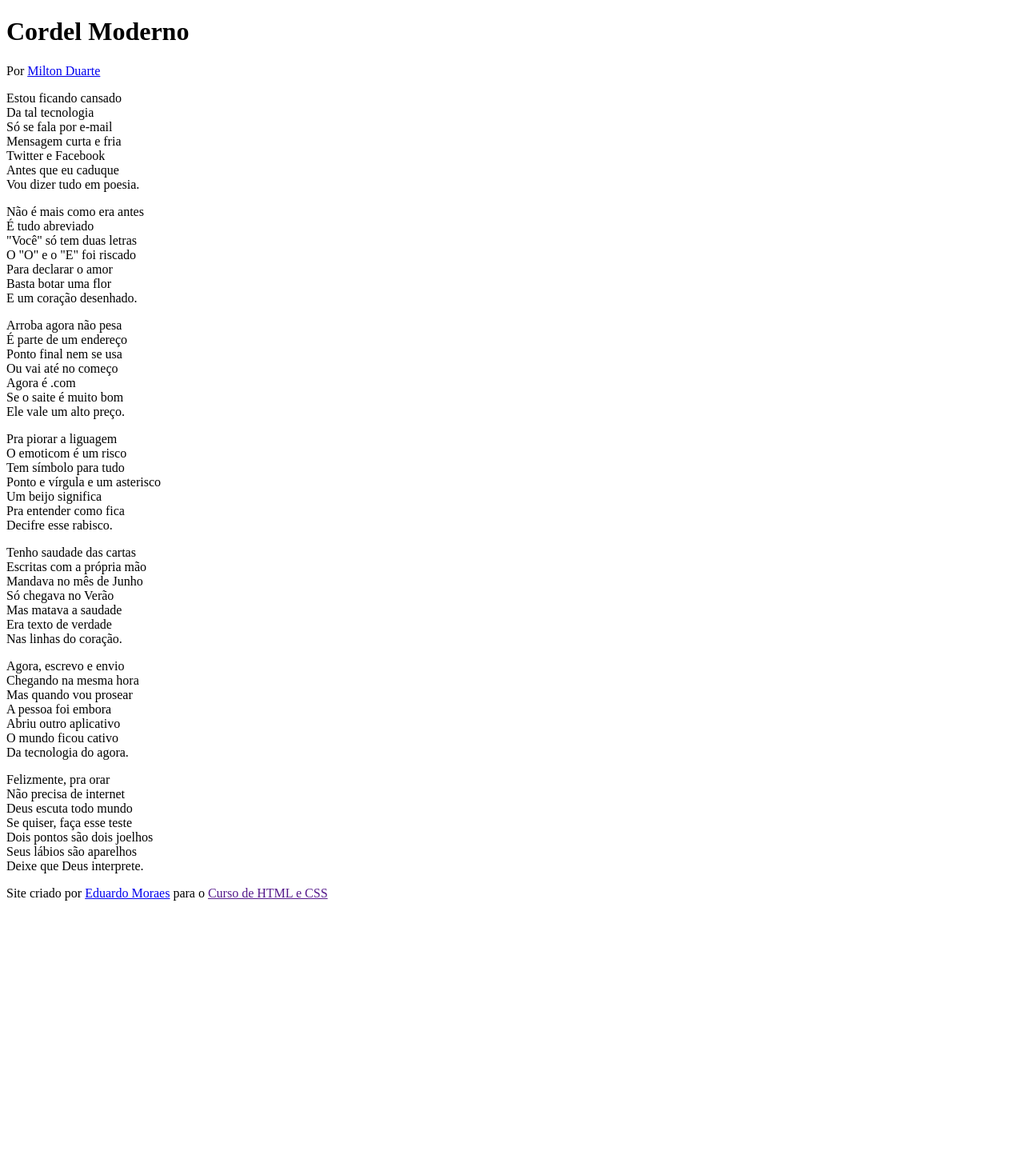
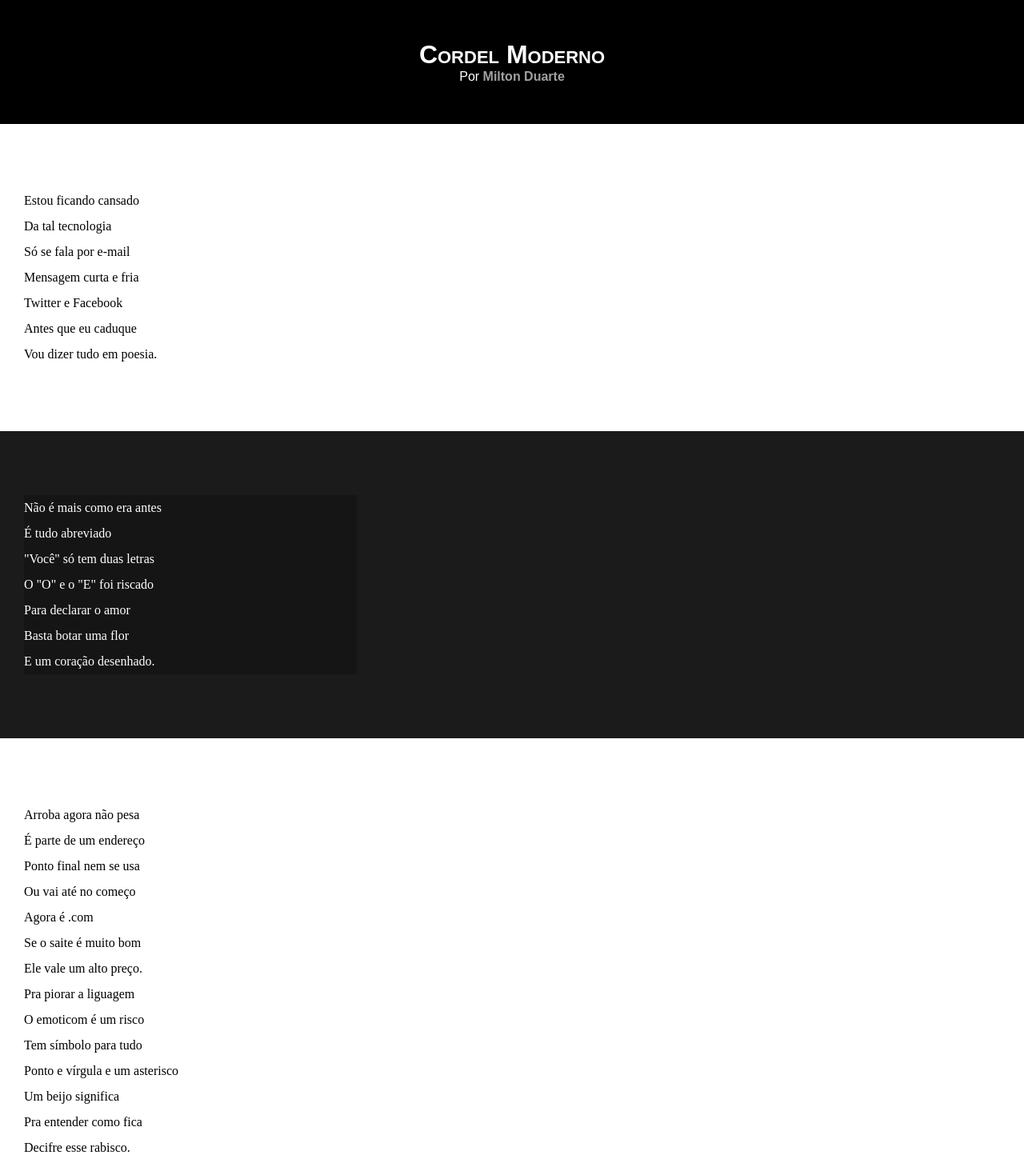
Before and after one commit to eduoop/HTML---CSS, a plain HTML site: page desafios/desafio 03/index.html in a window 1280 px wide. Shown: the top 1454 px of the page at 80% size. Before the commit the page ends 1142 px from the top, so only its background shows below. Drawn offline with Linux system fonts and the light colour scheme.

Commit message:
Estilos dos textos e blocos

```diff
--- a/desafios/desafio 03/index.html
+++ b/desafios/desafio 03/index.html
@@ -13,7 +13,7 @@
         <p>Por <a href="https://www.recantodasletras.com.br/" target="_blank">Milton Duarte</a></p>
     </header>
 
-    <section>
+    <section class="normal">
         <p>
             Estou ficando cansado <br>
             Da tal tecnologia <br>
@@ -25,7 +25,7 @@
         </p>
     </section>
 
-    <section>
+    <section class="image">
         <p>
             Não é mais como era antes <br>
             É tudo abreviado <br>
@@ -37,7 +37,7 @@
         </p>
     </section>
 
-    <section>
+    <section class="normal">
         <p>
             Arroba agora não pesa <br>
             É parte de um endereço <br>
@@ -59,7 +59,7 @@
         </p>
     </section>
 
-    <section>
+    <section class="image">
         Tenho saudade das cartas <br>
         Escritas com a própria mão <br>
         Mandava no mês de Junho <br>
@@ -69,7 +69,7 @@
         Nas linhas do coração.
     </section>
 
-    <section>
+    <section class="normal">
         <p>
             Agora, escrevo e envio <br>
             Chegando na mesma hora <br>
--- a/desafios/desafio 03/styles/style.css
+++ b/desafios/desafio 03/styles/style.css
@@ -0,0 +1,71 @@
+* {
+    margin: 0;
+    padding: 0;
+}
+
+html, body {
+    min-height: 100vh;
+    background-color: dark;
+}
+
+header {
+    background-color: black;
+    color: white;
+    text-align: center;
+    font-family: Arial, Helvetica, sans-serif;
+}
+
+header > h1 {
+    padding-top: 50px;
+    font-variant: small-caps;
+}
+
+header > p {
+    padding-bottom: 50px;
+}
+
+a {
+    color: rgb(161, 161, 161);
+    text-decoration: none;
+    font-weight: bold;
+    transition: .9s;
+}
+
+section {
+    padding-top: 10vh;
+    padding-bottom: 10vh;
+    line-height: 2em;
+    padding-left: 30px;
+}
+
+.normal {
+    background-color: white;
+    color: black;
+}
+
+.image {
+    background-color: rgb(27, 27, 27);
+    color: rgb(255, 255, 255);
+}
+
+.image > p {
+    background: rgba(0, 0, 0, 0.24);
+    color: white;
+    width: 26em;
+}
+
+footer {
+    color: white;
+    background-color: black;
+    font-family: Arial, Helvetica, sans-serif;
+    text-align: center;
+    padding: 3em;
+}
+
+a:hover {
+    color: rgb(255, 255, 255);
+}
+
+.normal {
+
+}
```
